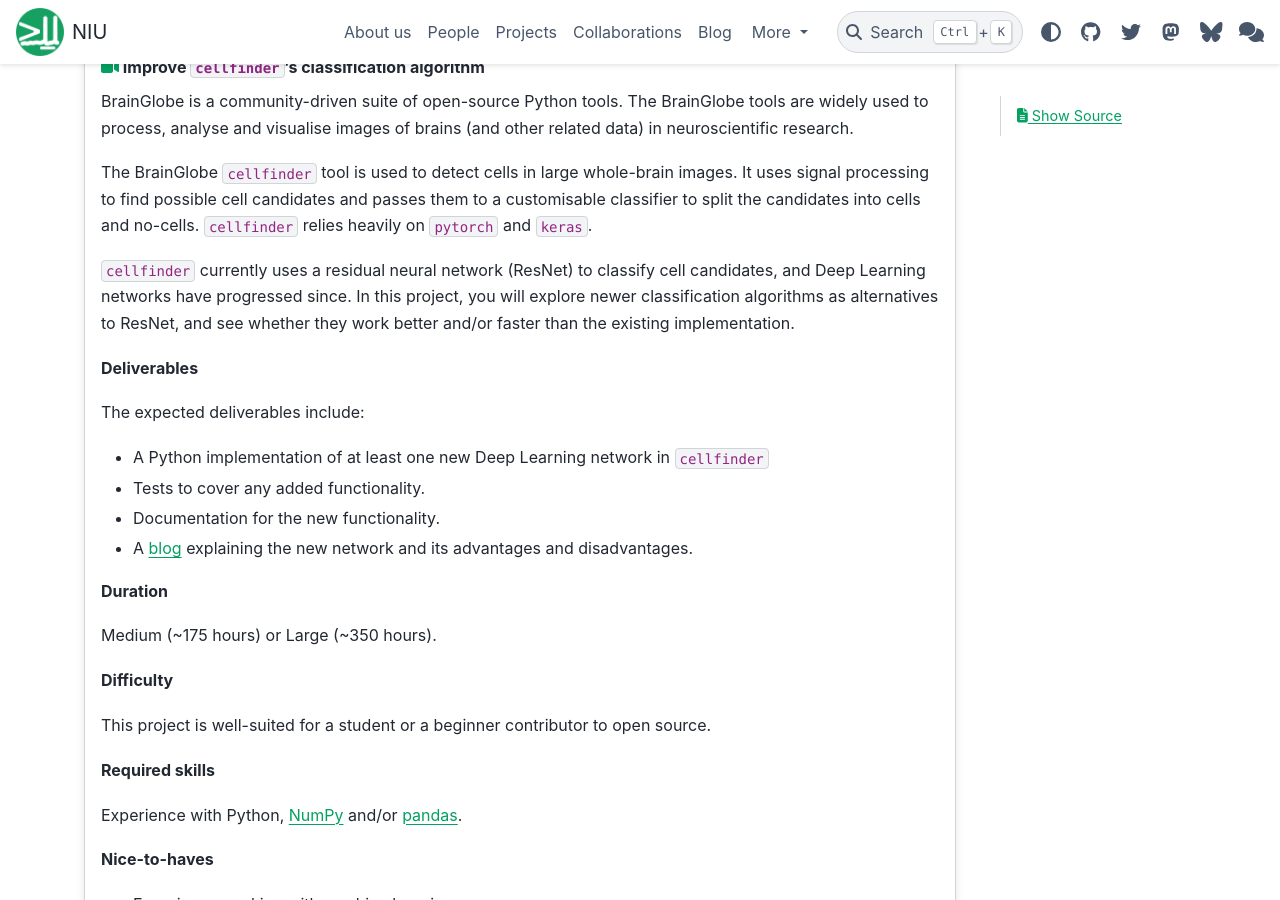
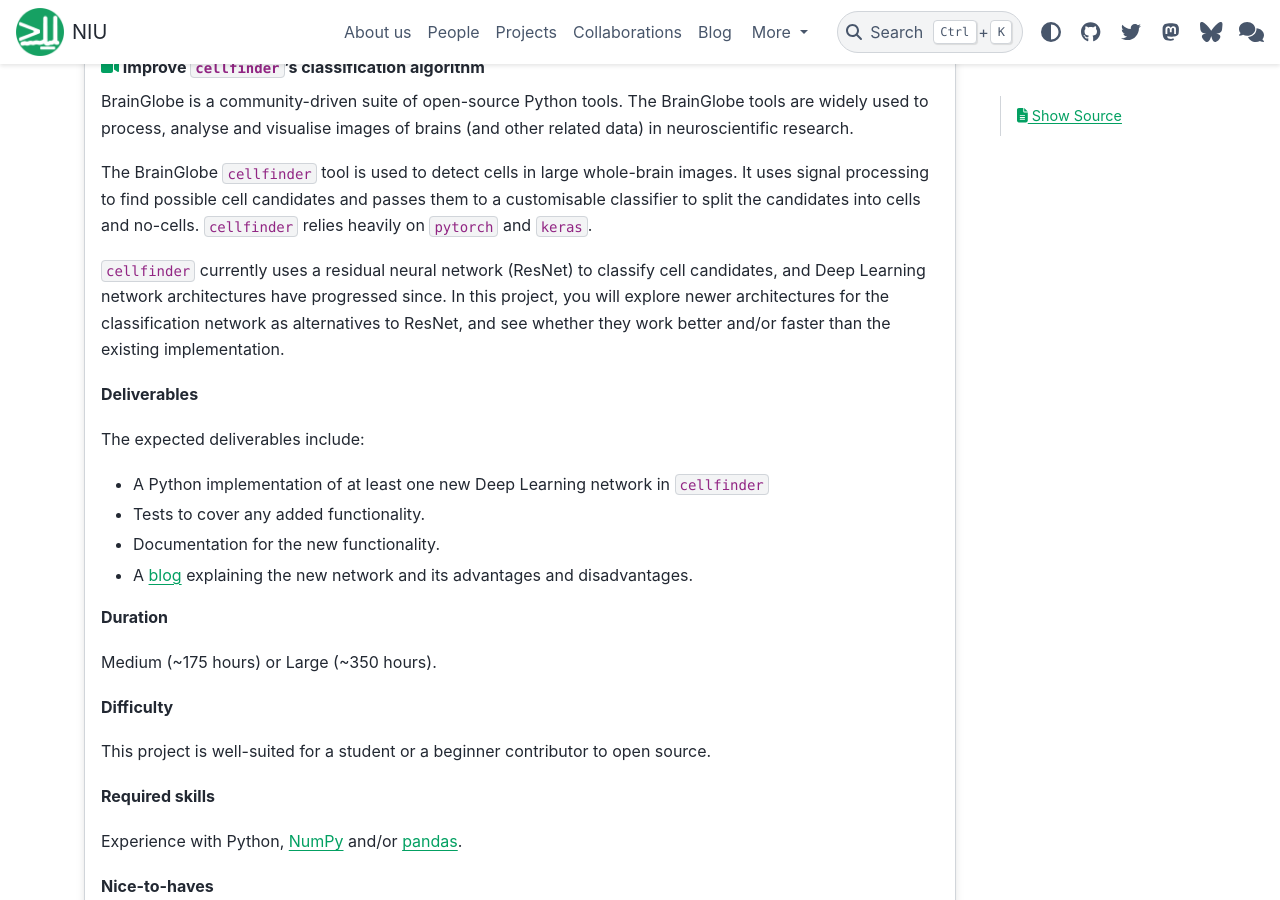
Before and after one commit to neuroinformatics-unit/neuroinformatics-unit.github.io, a Sphinx documentation site: the page built from docs/source/get-involved/gsoc/projects_2025.md, in a window 1280 px wide and 900 px high, scrolled down 10513 px. Built offline with Sphinx 7.4.7 and the PyData theme 0.15.4, drawn with Linux system fonts in a browser that asks for light colours; nearby versions of some CDN libraries.

Commit message:
Update docs/source/get-involved/gsoc/projects_2025.md
Co-authored-by: Igor Tatarnikov <61896994+IgorTatarnikov@users.noreply.github.com>

```diff
--- a/docs/source/get-involved/gsoc/projects_2025.md
+++ b/docs/source/get-involved/gsoc/projects_2025.md
@@ -325,7 +325,7 @@ BrainGlobe is a community-driven suite of open-source Python tools. The BrainGlo
 
 The BrainGlobe `cellfinder` tool is used to detect cells in large whole-brain images. It uses signal processing to find possible cell candidates and passes them to a customisable classifier to split the candidates into cells and no-cells. `cellfinder` relies heavily on `pytorch` and `keras`.
 
-`cellfinder` currently uses a residual neural network (ResNet) to classify cell candidates, and Deep Learning networks have progressed since. In this project, you will explore newer classification algorithms as alternatives to ResNet, and see whether they work better and/or faster than the existing implementation.
+`cellfinder` currently uses a residual neural network (ResNet) to classify cell candidates, and Deep Learning network architectures have progressed since. In this project, you will explore newer architectures for the classification network as alternatives to ResNet, and see whether they work better and/or faster than the existing implementation.
 
 
 **Deliverables**
```
